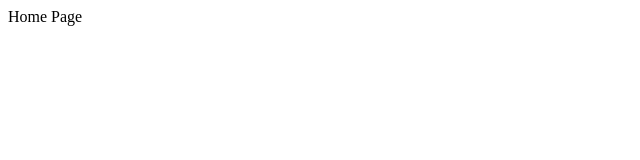
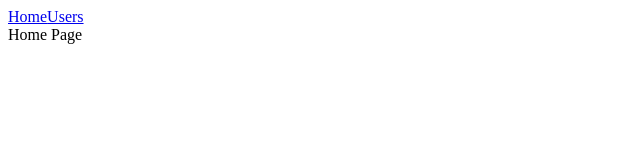
Before and after one commit to LitVi74/NextJS-App, a Next.js app: page / in a window 1280 px wide. Shown: the top 160 px of the page, without its empty margins (0-640 px from the left). Built offline with nearby package versions, Linux system fonts and the light colour scheme.

Commit message:
add navbar

```diff
--- /dev/null
+++ b/components/Main.Container.tsx
@@ -0,0 +1,30 @@
+import Head from "next/head";
+import Link from "next/link";
+
+interface IMineContainer {
+    children: JSX.Element;
+    pageTitle?: string;
+}
+
+const MainContainer = ({children, pageTitle}: IMineContainer) => {
+    return (
+        <>
+            <Head>
+                <title>{pageTitle}</title>
+            </Head>
+            <nav>
+                <Link href={'/'}>
+                    Home
+                </Link>
+                <Link href={'/users'}>
+                    Users
+                </Link>
+            </nav>
+            <div>
+                {children}
+            </div>
+        </>
+    );
+};
+
+export default MainContainer;
--- a/pages/index.tsx
+++ b/pages/index.tsx
@@ -1,8 +1,12 @@
+import MainContainer from "../components/Main.Container";
+
 const Index = () => {
     return (
-        <div>
-            Home Page
-        </div>
+        <MainContainer>
+            <div>
+                Home Page
+            </div>
+        </MainContainer>
     );
 };
 
```
